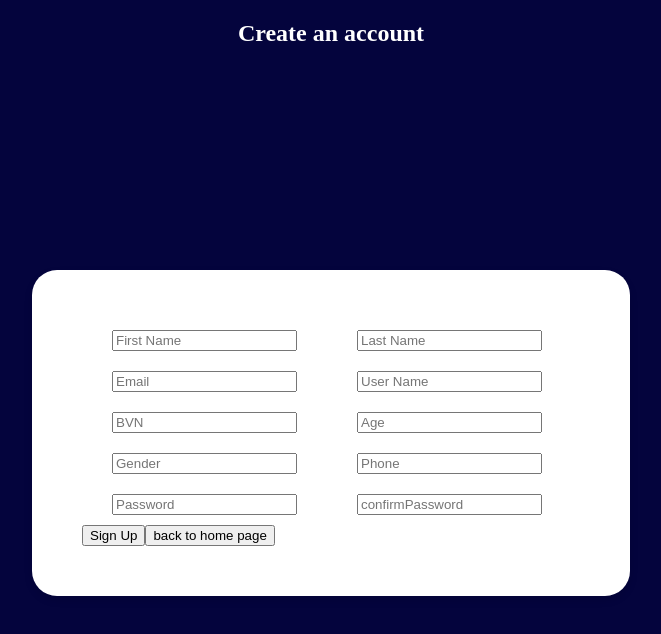
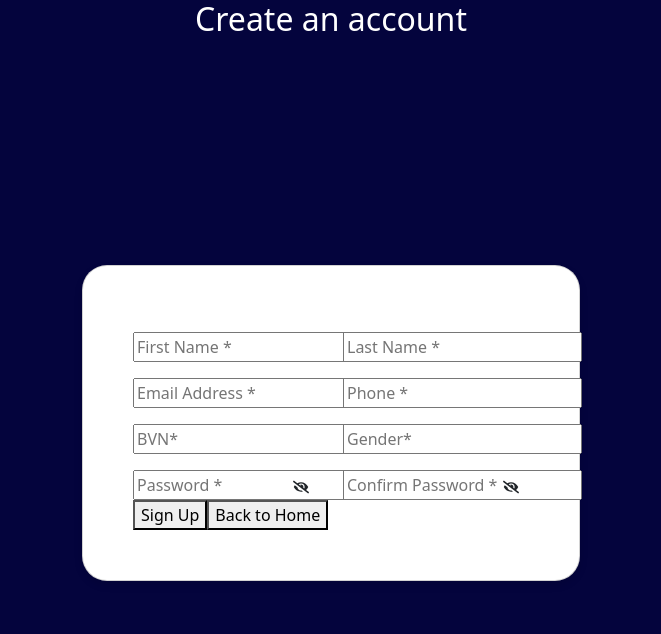
Before and after one commit to ADEDANCE/OUTLET-RUSH, a React (Vite) app: page /SignupBuyer in a window 1280 px wide. Shown: the top 634 px of the page, without its empty margins (309-970 px from the left). Built offline with nearby package versions, Linux system fonts and the light colour scheme.

Commit message:
import react-bootsrap

```diff
--- a/src/welcome-paages/SignUp/SignupBuyer.jsx
+++ b/src/welcome-paages/SignUp/SignupBuyer.jsx
@@ -1,59 +1,68 @@
-import React from 'react'
-import  {useState} from 'react'
-import {Container, Card} from 'react-bootstrap'
-import {useNavigate} from 'react-router-dom'
+import React, { useState } from "react";
+import { Container, Card, Row, Col } from "react-bootstrap";
+import { useNavigate } from "react-router-dom";
+import { Formik, Form, Field, ErrorMessage } from "formik";
+import * as Yup from "yup";
+import "bootstrap/dist/css/bootstrap.min.css";
+import {FaEye,FaEyeSlash} from "react-icons/fa"
 
 const SignupBuyer = () => {
   const [formData, setFormData] = useState({
-  name: "",
+    first_name: "",
+    last_name: "",
     email: "",
     password: "",
     confirmPassword: "",
-  role: "Minor",
     bvn: "",
-  description: "",
-  age: "",
     gender: "",
-  phone: "",
+    Phone: "",
   });
 
-const [passwordError, setPasswordError] = useState("");
- const [confirmPasswordError, setConfirmPasswordError] = useState("");
+  const navigate = useNavigate();
 
- const handleChange = (e) => {
-  const { name, value } = e.target;
-  setFormData((prev) => ({ ...prev, [name]: value }));
+  const initialValues = {
+    first_name: "",
+    last_name: "",
+    email: "",
+    password: "",
+    confirmPassword: "",
+    bvn: "",
+    gender: "",
+    Phone: "",
   };
 
-const handleSubmit = (e) => {
-  e.preventDefault();
-  e.preventDefault();
-
-  // Validate password length
-  if (formData.password.length < 4) {
-    setPasswordError("Password must be at least 4 characters long.");
-    valid = false;
-  } else {
-    setPasswordError("");
-  }
+  const [showPassword, setShowPassword] = useState(false);
+    const [showConfirmPassword, setShowConfirmPassword] = useState(false);
 
 
-  if (formData.password !== formData.confirmPassword) {
-    setConfirmPasswordError("Passwords do not match!");
-    valid = false;
-  } else {
-    setConfirmPasswordError("");
-  }
+  const validationSchema = Yup.object({
+    first_name: Yup.string().required("First name is required"),
+    last_name: Yup.string().required("Last name is required"),
+    email: Yup.string().email("Invalid email address").required("Required"),
+    bvn: Yup.string().required("bvn is required"),
+    gender: Yup.string().required("Input your gender"),
+    password: Yup.string()
+      .min(6, "Password must be at least 6 characters")
+      .required("Required"),
+      confirm_password: Yup.string()
+      .oneOf([Yup.ref("password")], "Passwords do not match")
+      .required("Please confirm password."),
+      Phone: Yup.string()
+      .matches(
+        /^((\+234)|(0))\d{10}$/,
+        "Phone number must start with +234 or 0 and contain exactly 11 digits"
+      )
+      .length(11, "Phone number must be exactly 11 digits")
+      .required("Phone number is required"),
+  });
 
-  if (valid) {
-  localStorage.setItem("userData", JSON.stringify(formData));
-  alert("Sign-up successful!");
-  }
 
-  handleHomeButton();
+  const handleSubmit = (values, { resetForm }) => {
+    setFormData(values); // Update state with form data
+    resetForm(false); // Reset the form
+    navigate("/age"); // Navigate to another page
   };
 
-const navigate = useNavigate();
   const handleHomeButton = () => {
     navigate("/");
   };
@@ -61,128 +70,184 @@ const handleHomeButton = () => {
   return (
     <Container fluid>
       <div className="CreateA-bg">
-                   <div>
         <h2>Create an account</h2>
-                   </div>
-                  <Card className="signup-card ">
-                       <form onSubmit={handleSubmit}>
-                            <div className='signup-inputs'>
-                                <input
+        <Card className="signup-card">
+          <Formik
+            initialValues={initialValues}
+            validationSchema={validationSchema}
+            onSubmit={handleSubmit}
+          >
+            {({ errors, touched }) => (
+              <Form>
+                <Row>
+                  <Col md={6} className="mt-3">
+                    <Field
                       type="text"
-                                   name="firstName"
-                                   placeholder="First Name"
-                                   value={formData.firstName}
-                                   onChange={handleChange}
-                                   required
+                      name="first_name"
+                      placeholder="First Name *"
+                      className={`input-field ${
+                        touched.first_name && errors.first_name ? "is-invalid" : ""
+                      }`}
                     />
-                               <input
+                    <ErrorMessage
+                      name="first_name"
+                      component="div"
+                      className="invalid-feedback"
+                      style={{ color: "red" }}
+                    />
+                  </Col>
+                  <Col md={6} className="mt-3">
+                    <Field
                       type="text"
-                                    name="lastName"
-                                    placeholder="Last Name"
-                                    value={formData.lastName}
-                                    onChange={handleChange}
-                                    required
+                      name="last_name"
+                      placeholder="Last Name *"
+                      className={`input-field ${
+                        touched.last_name && errors.last_name ? "is-invalid" : ""
+                      }`}
                     />
-             <input
-              type="text"
+                    <ErrorMessage
+                      name="last_name"
+                      component="div"
+                      className="invalid-feedback"
+                      style={{ color: "red" }}
+                    />
+                  </Col>
+                </Row>
+                <Row>
+                  <Col md={6} className="mt-3">
+                    <Field
+                      type="email"
                       name="email"
-              placeholder="Email"
-              value={formData.email}
-              onChange={handleChange}
-              required
+                      placeholder="Email Address *"
+                      className={`input-field ${
+                        touched.email && errors.email ? "is-invalid" : ""
+                      }`}
                     />
-             <input
-              type="text"
-              name="userName"
-              placeholder="User Name"
-              value={formData.userName}
-              onChange={handleChange}
-              required
+                    <ErrorMessage
+                      name="email"
+                      component="div"
+                      className="invalid-feedback"
+                      style={{ color: "red" }}
                     />
-           <input
+                  </Col>
+                  <Col md={6} className="mt-3">
+                    <Field
+                      type="number"
+                      name="Phone"
+                      placeholder="Phone *"
+                      className={`input-field ${
+                        touched.Phone && errors.Phone? "is-invalid" : ""
+                      }`}
+                    />
+                    <ErrorMessage
+                      name="Phone"
+                      component="div"
+                      className="invalid-feedback"
+                      style={{ color: "red" }}
+                    />
+                  </Col>
+                </Row>
+                <Row>
+                  <Col md={6} className="mt-3">
+                    <Field
                       type="text"
                       name="bvn"
-                    placeholder="BVN"
-                    value={formData.bvn}
-                    onChange={handleChange}
-                    required
+                      placeholder="BVN*"
+                      className={`input-field ${
+                        touched.bvn && errors.bvn ? "is-invalid" : ""
+                      }`}
                     />
-              <input
+                    <ErrorMessage
+                      name="bvn"
+                      component="div"
+                      className="invalid-feedback"
+                      style={{ color: "red" }}
+                    />
+                  </Col>
+                  <Col md={6} className="mt-3">
+                    <Field
                       type="text"
-            name='age'
-            placeholder='Age'
-            value={formData.age}
-            onChange={handleChange}
-            required
+                      name="gender"
+                      placeholder="Gender*"
+                      className={`input-field ${
+                        touched.gender && errors.gender ? "is-invalid" : ""
+                      }`}
                     />
-              <input
-            type="text"
-            name='gender'
-            placeholder='Gender'
-            value={formData.bvn}
-            onChange={handleChange}
-            required
+                    <ErrorMessage
+                      name="gender"
+                      component="div"
+                      className="invalid-feedback"
+                      style={{ color: "red" }}
                     />
-              <input
-            type="text"
-            name='phone'
-            placeholder='Phone'
-            value={formData.phone}
-            onChange={handleChange}
-            required
+                  </Col>
+                </Row>
+                <Row>
+                                        <Col md={6} className="mt-3">
+                                            <div className="position-relative">
+                                                <Field
+                                                    type={showPassword ? "text" : "password"}
+                                                    name="password"
+                                                    placeholder="Password *"
+                                                    className={`input-field ${touched.password && errors.password
+                                                        ? "is-invalid"
+                                                        : ""
+                                                        }`}
                                                 />
-
-<input
-              type="text"
-              name="password"
-              placeholder="Password"
-              value={formData.password}
-              onChange={handleChange}
-              required
+                                                <ErrorMessage name="password" component="div" className="invalid-feedback" />
+                                                <span
+                                                    className="password-toggle-icon"
+                                                    onClick={() => setShowPassword(!showPassword)}
+                                                    style={{
+                                                        position: 'absolute',
+                                                        right: '10px',
+                                                        top: '50%',
+                                                        transform: 'translateY(-50%)',
+                                                        cursor: 'pointer',
+                                                    }}
+                                                >
+                                                    {showPassword ? <FaEye /> : <FaEyeSlash />}
+                                                </span>
+                                            </div>
+                                        </Col>
+                                        <Col md={6} className="mt-3">
+                                            <div className="position-relative">
+                                                <Field
+                                                    type={showConfirmPassword ? "text" : "password"}
+                                                    name="confirm_password"
+                                                    placeholder="Confirm Password *"
+                                                    className={`input-field ${touched.confirm_password && errors.confirm_password
+                                                        ? "is-invalid"
+                                                        : ""
+                                                        }`}
                                                 />
-             {passwordError && <p style={{ color: "red", fontSize: "0.9rem" }}>{passwordError}</p>}
-             <input
-              type="text"
-              name="confirmPassword"
-              placeholder="confirmPassword"
-              value={formData.confirmPassword}
-              onChange={handleChange}
-              required
-            />
-             {confirmPasswordError && <p style={{ color: "red", fontSize: "0.9rem" }}>{confirmPasswordError}</p>}
-
+                                                <ErrorMessage name="confirm_password" component="div" className="invalid-feedback" />
+                                                <span
+                                                    className="password-toggle-icon"
+                                                    onClick={() => setShowConfirmPassword(!showConfirmPassword)}
+                                                    style={{
+                                                        position: 'absolute',
+                                                        right: '10px',
+                                                        top: '50%',
+                                                        transform: 'translateY(-50%)',
+                                                        cursor: 'pointer',
+                                                    }}
+                                                >
+                                                    {showConfirmPassword ? <FaEye /> : <FaEyeSlash />}
+                                                </span>
                                             </div>
-            {/* <div>
-        <label>Password:</label>
-        <input
-          type="password"
-          name="password"
-          value={formData.password}
-          onChange={handleChange}
-          required
-        />
-      </div> */}
-            {/* <div>
-        <label>Confirm Password:</label>
-        <input
-          type="password"
-          name="confirmPassword"
-          value={formData.confirmPassword}
-          onChange={handleChange}
-          required
-        />
-      </div> */}
-    </form>
-       <div>
-       <button type="submit" onClick={handleSubmit}>Sign Up</button>
-       <button type="reset" onClick={handleHomeButton}>back to home page</button>
-       </div>
+                                        </Col>
+                                    </Row>
+                <button type="submit">Sign Up</button>
+                <button type="button" onClick={handleHomeButton}>
+                  Back to Home
+                </button>
+              </Form>
+            )}
+          </Formik>
         </Card>
       </div>
     </Container>
+  );
+};
 
-
-  )
-}
-
-export default SignupBuyer
+export default SignupBuyer;
```
Lines whose indentation alone changed are shown as unchanged.
